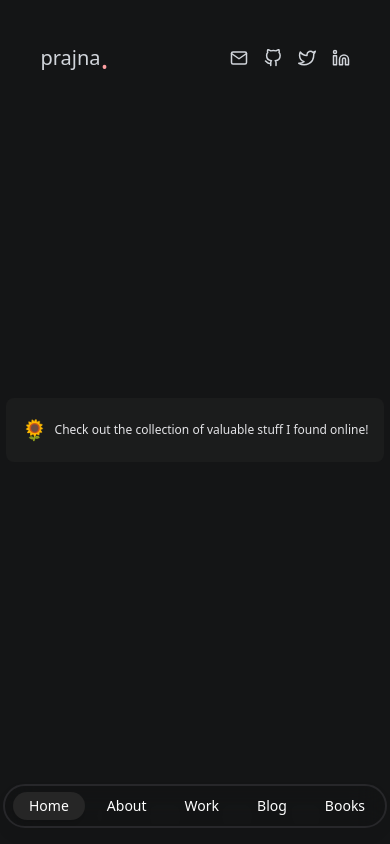
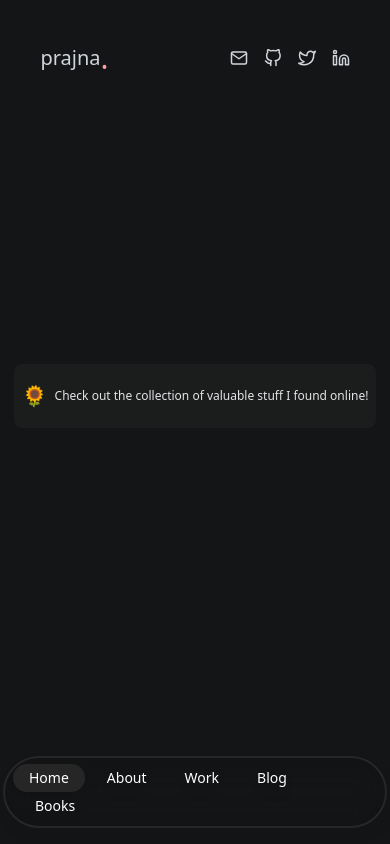
Before and after one commit to prajnaprabhu3/prajnaprabhu.com, a Next.js app: page /books in a window 390 px wide. Built offline with nearby package versions, Linux system fonts and the light colour scheme.

Commit message:
fix: overflow x

```diff
--- a/src/app/components/footer.tsx
+++ b/src/app/components/footer.tsx
@@ -17,9 +17,9 @@ function Footer() {
   const [activeTab, setActiveTab] = useState(tabs[0].id);
   return (
     <>
-      <div className=" md:hidden lg:hidden sticky z-10 mb-4 flex justify-around md:space-x-10 items-center">
+      <div className="spcae-z-2 pt-10 z-100 sticky bottom-4 md:hidden lg:hidden  mb-4 flex justify-around md:space-x-10 items-center">
         {/* navigation */}
-        <div className="sticky bottom-0 flex space-x-1.5 w-96 rounded-full py-1.5 px-2 border-2 border-zinc-800 drop-shadow-lg backdrop-filter backdrop-blur-lg bg-opacity-30">
+        <div className="sticky bottom-0  z-100flex space-x-1.5 w-96 rounded-full py-1.5 px-2 border-2 border-zinc-800 drop-shadow-lg backdrop-filter backdrop-blur-lg bg-opacity-30">
           {tabs.map((tab) => (
             <button
               key={tab.id}
@@ -45,7 +45,7 @@ function Footer() {
         </div>
       </div>
 
-      <div className="hidden md:flex lg:flex justify-center text-sm py-4 font-normal text-zinc-600 border-t border-zinc-800">
+      <div className="hidden md:flex lg:flex z-10 bg-[#141516] justify-center text-sm py-4 font-normal text-zinc-600 border-t md:border-zinc-800">
         <p>© Prajna Prabhu 2023. No cookies here 🍪 </p>
       </div>
     </>
--- a/src/app/components/garden.tsx
+++ b/src/app/components/garden.tsx
@@ -3,7 +3,7 @@ function Garden() {
     <div>
       <a href={process.env.NEXT_PUBLIC_GARDEN} target="_blank">
         <p
-          className={`text-xs px-4 gap-x-2 bg-[#1b1c1c] flex h-16 md:gap-x-4 md:text-base justify-center items-center md:px-10  text-zinc-200 rounded-lg delay-75  hover:scale-95 transition-transform duration-100 ease-out garden`}
+          className={`text-xs px-2 gap-x-2 bg-[#1b1c1c] flex h-16 md:gap-x-4 md:text-base justify-center items-center md:px-10  text-zinc-200 rounded-lg delay-75  hover:scale-95 transition-transform duration-100 ease-out garden`}
         >
           <span className="text-xl">🌻</span>Check out the collection of
           valuable stuff I found online!
--- a/src/app/layout.tsx
+++ b/src/app/layout.tsx
@@ -20,7 +20,7 @@ export default function RootLayout({
       >
         <Navbar />
 
-        <div className="flex mx-auto justify-around items-center">
+        <div className="flex mx-auto justify-around items-center overflow-x-auto">
           {children}
         </div>
 
```
Also changed, not shown: 1 other file (tests, documents, lock files or other folders).
